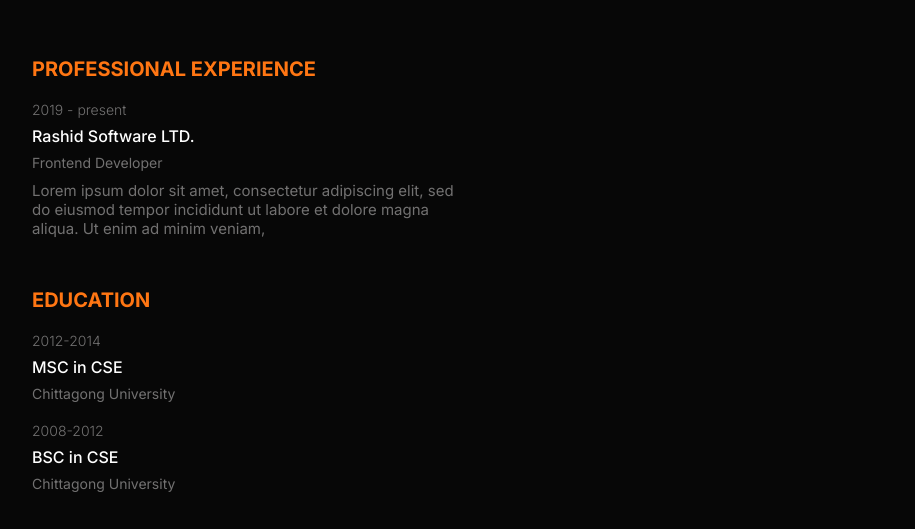
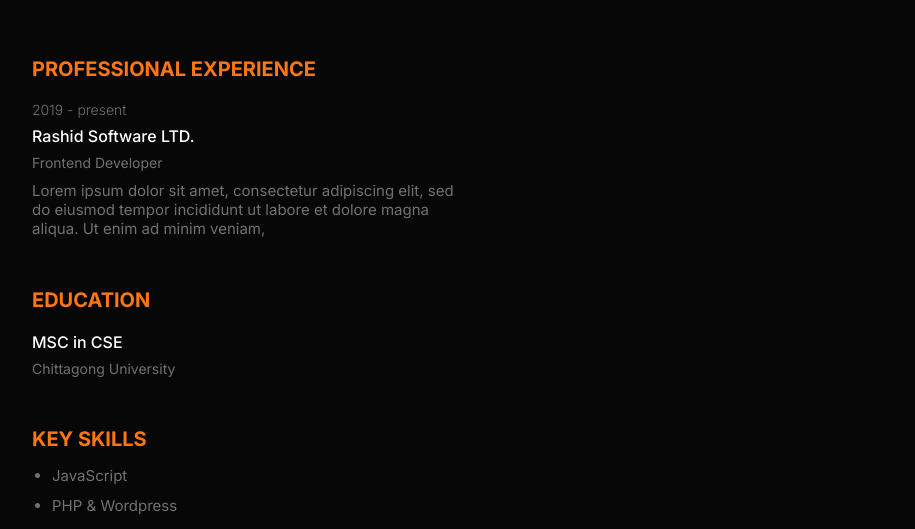
Before and after one commit to armaansharma19/Resume_builder, a plain HTML site: page a.html in a window 1280 px wide. Shown: the part 255-784 px from the top of the page, without its empty margins (158-1073 px from the left). Drawn offline with nearby package versions, Linux system fonts and the light colour scheme.

Commit message:
Update a.html

```diff
--- a/a.html
+++ b/a.html
@@ -51,19 +51,13 @@
         <div class="edu">
             <h3 class="title">Education</h3>
             <div class="edu_item">
-              <p class="item_preTitle">2012-2014</p>
+
               <h4 class="item_title">MSC in CSE</h4>
               <p class="item_subtitle">
                 Chittagong University
               </p>
             </div>
-            <div class="edu_item">
-              <p class="item_preTitle">2008-2012</p>
-              <h4 class="item_title">BSC in CSE</h4>
-              <p class="item_subtitle">
-                Chittagong University
-              </p>
-            </div>
+
           </div>
 
     <div class="group-2">
```
